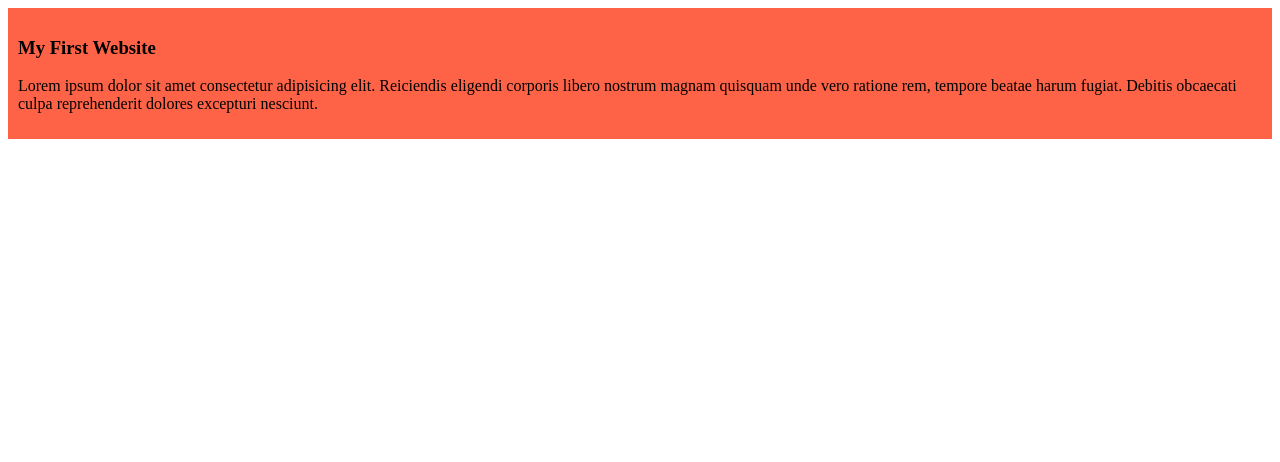
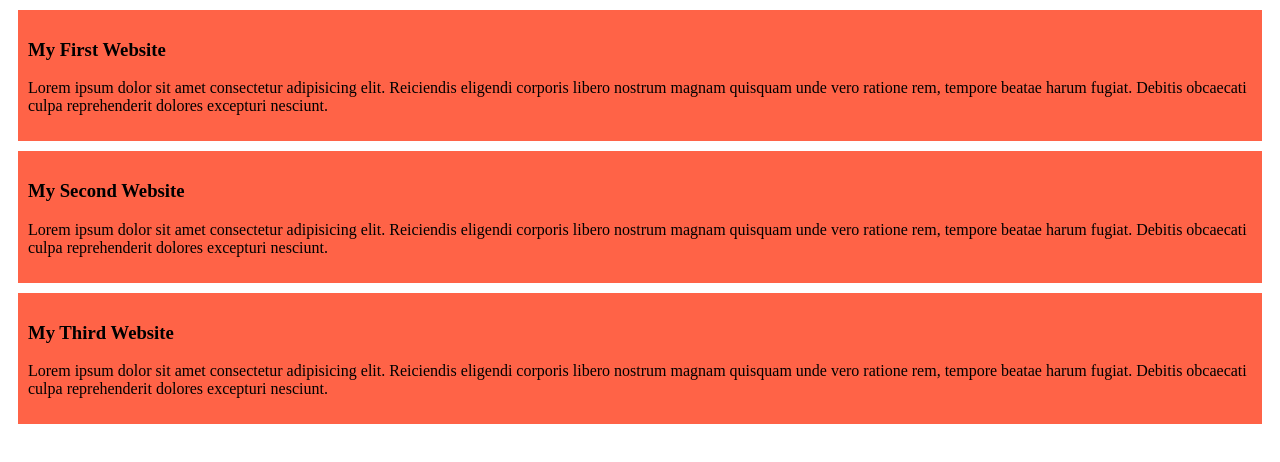
Before and after one commit to rssharifhosen/my-simple-website, a plain HTML site: page index.html in a window 1280 px wide. Drawn offline with Linux system fonts and the light colour scheme.

Commit message:
Added More Blogs

```diff
--- a/index.html
+++ b/index.html
@@ -17,6 +17,22 @@
             excepturi nesciunt.
         </p>
     </div>
+    <div>
+        <h3>My Second Website</h3>
+        <p>
+            Lorem ipsum dolor sit amet consectetur adipisicing elit. Reiciendis eligendi corporis libero nostrum magnam
+            quisquam unde vero ratione rem, tempore beatae harum fugiat. Debitis obcaecati culpa reprehenderit dolores
+            excepturi nesciunt.
+        </p>
+    </div>
+    <div>
+        <h3>My Third Website</h3>
+        <p>
+            Lorem ipsum dolor sit amet consectetur adipisicing elit. Reiciendis eligendi corporis libero nostrum magnam
+            quisquam unde vero ratione rem, tempore beatae harum fugiat. Debitis obcaecati culpa reprehenderit dolores
+            excepturi nesciunt.
+        </p>
+    </div>
 </body>
 
 </html>
--- a/styles/blogs.css
+++ b/styles/blogs.css
@@ -1,4 +1,5 @@
 div{
     background-color: tomato;
     padding:10px;
+    margin:10px;
 }
```
